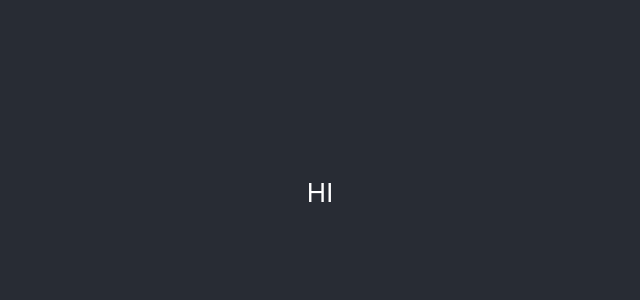
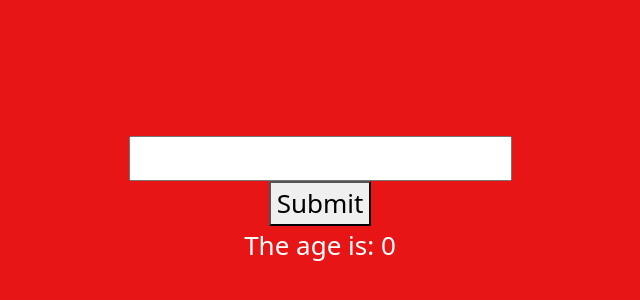
Before and after one commit to Izdiharomer/Age-Calculator, a React (Create React App) app in the folder age-calculator/: page / in a window 1280 px wide. Shown: the part 208-508 px from the top of the page, without its empty margins (320-960 px from the left). Built offline with nearby package versions, Linux system fonts and the light colour scheme.

Commit message:
Feat: first function created

```diff
--- a/age-calculator/package.json
+++ b/age-calculator/package.json
@@ -6,6 +6,7 @@
     "@testing-library/jest-dom": "^5.17.0",
     "@testing-library/react": "^13.4.0",
     "@testing-library/user-event": "^13.5.0",
+    "bootstrap": "^5.3.2",
     "react": "^18.2.0",
     "react-dom": "^18.2.0",
     "react-scripts": "5.0.1",
--- a/age-calculator/src/App.css
+++ b/age-calculator/src/App.css
@@ -1,5 +1,9 @@
 .App {
   text-align: center;
+}
+
+body {
+  background-color: #f6f4f9;
 }
 
 .App-logo {
@@ -14,7 +18,7 @@
 }
 
 .App-header {
-  background-color: #282c34;
+  background-color: #e71515;
   min-height: 100vh;
   display: flex;
   flex-direction: column;
@@ -27,12 +31,3 @@
 .App-link {
   color: #61dafb;
 }
-
-@keyframes App-logo-spin {
-  from {
-    transform: rotate(0deg);
-  }
-  to {
-    transform: rotate(360deg);
-  }
-}
--- a/age-calculator/src/App.js
+++ b/age-calculator/src/App.js
@@ -1,11 +1,34 @@
-import logo from './logo.svg';
+
 import './App.css';
+import 'bootstrap/dist/css/bootstrap.css';
+import React, { useState } from "react";
 
 function App() {
+  const currentYear = 2023;
+  const [birthYear, setbirthYear] = useState(0);
+  const [age, setAge] = useState(0);
+
+  function clickHandler() {
+    const theAge = currentYear - birthYear;
+    setAge(theAge);
+  }
+
+  function inputChangeHandler(e) {
+    setbirthYear(e);
+  }
   return (
     <div className="App">
       <header className="App-header">
-        HI
+      <h1></h1>
+      <h2></h2>
+      <input onChange={(e) => inputChangeHandler(e.target.value)} />
+      <div>
+        {" "}
+        <button onClick={clickHandler}>Submit</button>
+      </div>
+
+      <div>The age is: {age}</div>
+
       </header>
     </div>
   );
```
Also changed, not shown: 1 other file (tests, documents, lock files or other folders).
